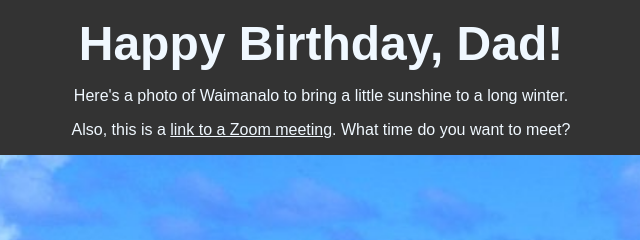
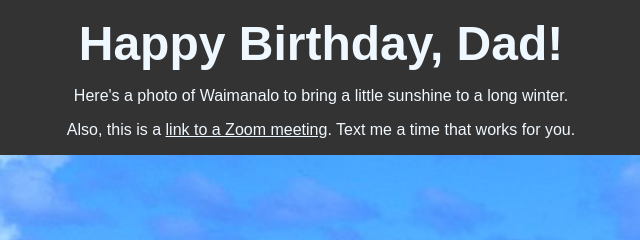
Before and after one commit to skillitzimberg/happy-bday, a plain HTML site: page index.html in a window 1280 px wide. Shown: the top 240 px of the page, 319-959 px from the left. Drawn offline with Linux system fonts and the light colour scheme.

Commit message:
Update greeting

```diff
--- a/index.html
+++ b/index.html
@@ -12,7 +12,7 @@
     <header>
       <h1>Happy Birthday, Dad!</h1>
       <p>Here's a photo of Waimanalo to bring a little sunshine to a long winter.</p>
-      <p>Also, this is a <a href="https://us02web.zoom.us/j/5721603233">link to a Zoom meeting</a>. What time do you want to meet?</p>
+      <p>Also, this is a <a href="https://us02web.zoom.us/j/5721603233">link to a Zoom meeting</a>. Text me a time that works for you.</p>
     </header>
     <section>
     </section>
```
Also changed, not shown: img/waimanalo2.jpg (added), img/waimanalo3.jpg (added).
